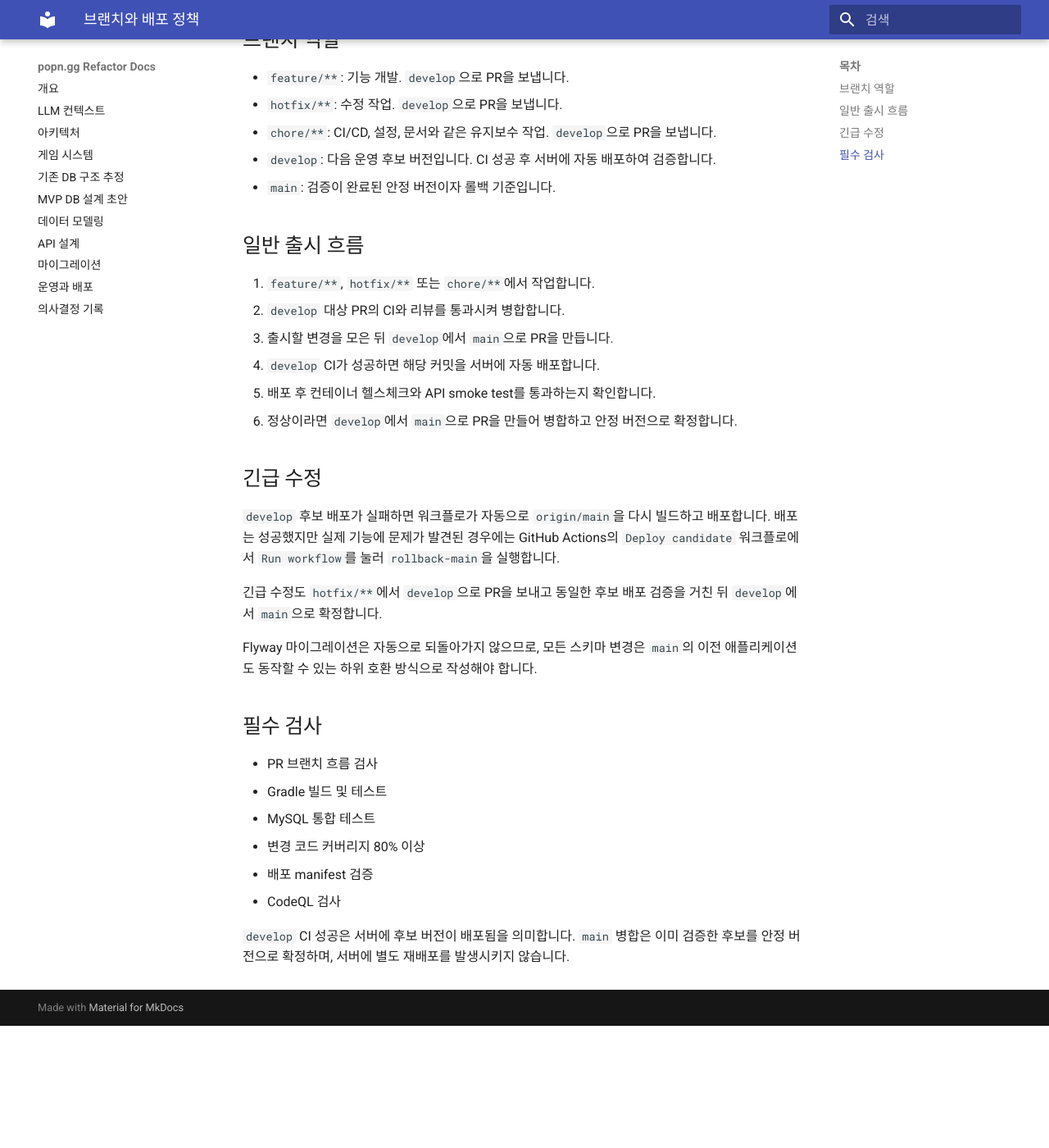
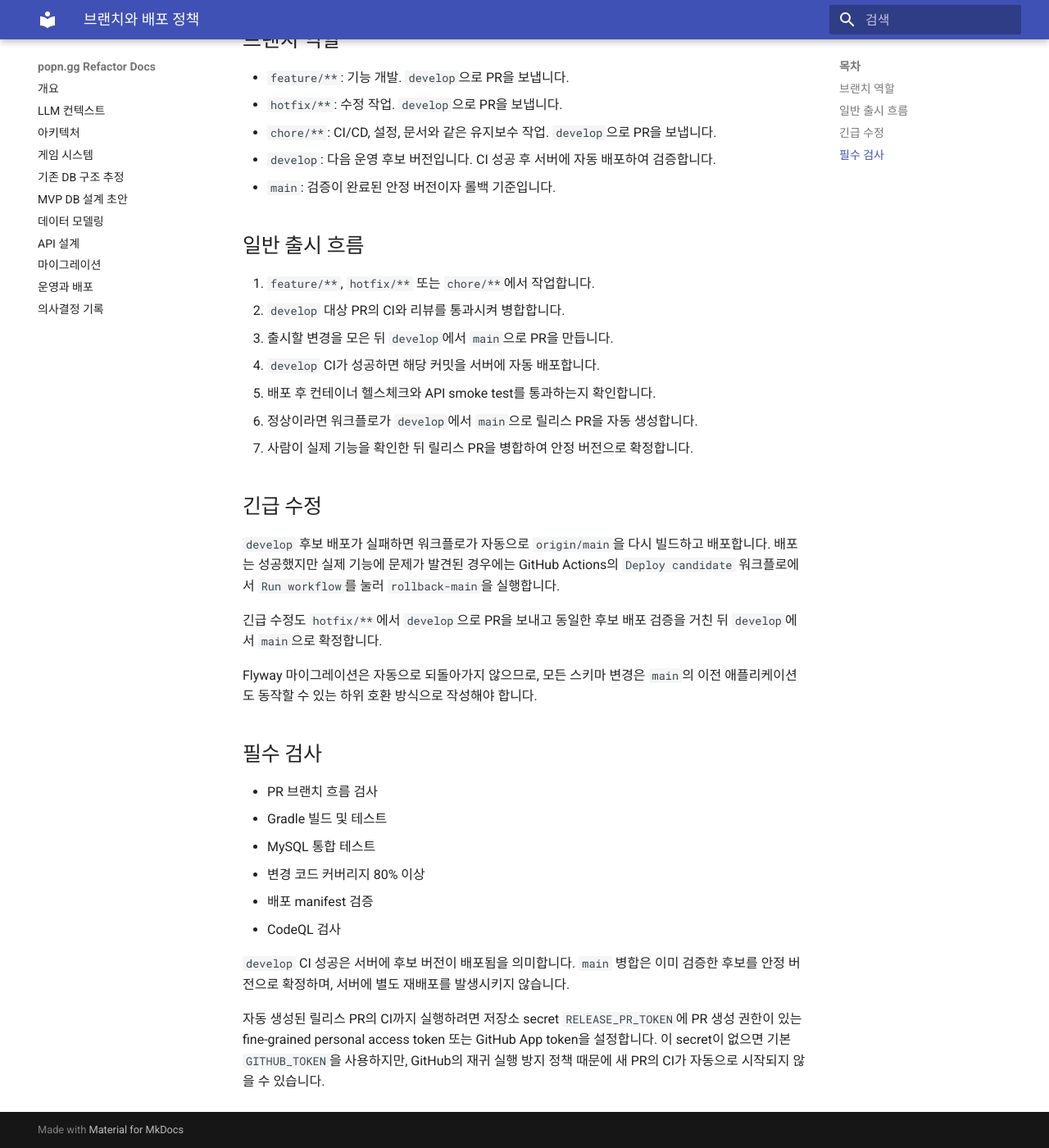
Before and after one commit to popngg/popngg, an MkDocs documentation site: the page built from docs/branching-and-deployment.md, in a window 1280 px wide and 1400 px high, scrolled down 149 px. Shown: the whole window at 82% size. Built offline with MkDocs 1.6.1 and Material for MkDocs 9.7.7, drawn with Linux system fonts in a browser that asks for light colours; before the commit the page ends 1398 px from its top, so only the background shows below that.

Commit message:
Create release PR after candidate deployment (#120)
## 변경 사항

- `develop` 후보 배포와 헬스체크가 성공하면 `develop → main` 릴리스 PR을 자동 생성합니다.
- 이미 열린 릴리스 PR이 있으면 중복 생성하지 않습니다.
- 자동 생성된 PR은 사람이 실제 기능을 확인한 뒤 직접 병합합니다.
- PR 생성 실패는 배포 실패로 취급하지 않으며, 후보 배포 단계가 실패한 경우에만 `main` 자동 복구를 실행합니다.

## 설정

자동 생성 PR에서도 CI를 실행하려면 `RELEASE_PR_TOKEN` repository secret을 설정합니다.
secret이 없으면 기본 `GITHUB_TOKEN`을 사용합니다.

## 검증

- workflow YAML parse 검증
- `git diff --check`

```diff
--- a/docs/branching-and-deployment.md
+++ b/docs/branching-and-deployment.md
@@ -15,7 +15,8 @@
 3. 출시할 변경을 모은 뒤 `develop`에서 `main`으로 PR을 만듭니다.
 4. `develop` CI가 성공하면 해당 커밋을 서버에 자동 배포합니다.
 5. 배포 후 컨테이너 헬스체크와 API smoke test를 통과하는지 확인합니다.
-6. 정상이라면 `develop`에서 `main`으로 PR을 만들어 병합하고 안정 버전으로 확정합니다.
+6. 정상이라면 워크플로가 `develop`에서 `main`으로 릴리스 PR을 자동 생성합니다.
+7. 사람이 실제 기능을 확인한 뒤 릴리스 PR을 병합하여 안정 버전으로 확정합니다.
 
 ## 긴급 수정
 
@@ -35,3 +36,5 @@ Flyway 마이그레이션은 자동으로 되돌아가지 않으므로, 모든
 - CodeQL 검사
 
 `develop` CI 성공은 서버에 후보 버전이 배포됨을 의미합니다. `main` 병합은 이미 검증한 후보를 안정 버전으로 확정하며, 서버에 별도 재배포를 발생시키지 않습니다.
+
+자동 생성된 릴리스 PR의 CI까지 실행하려면 저장소 secret `RELEASE_PR_TOKEN`에 PR 생성 권한이 있는 fine-grained personal access token 또는 GitHub App token을 설정합니다. 이 secret이 없으면 기본 `GITHUB_TOKEN`을 사용하지만, GitHub의 재귀 실행 방지 정책 때문에 새 PR의 CI가 자동으로 시작되지 않을 수 있습니다.
```
Also changed, not shown: 1 other file.
